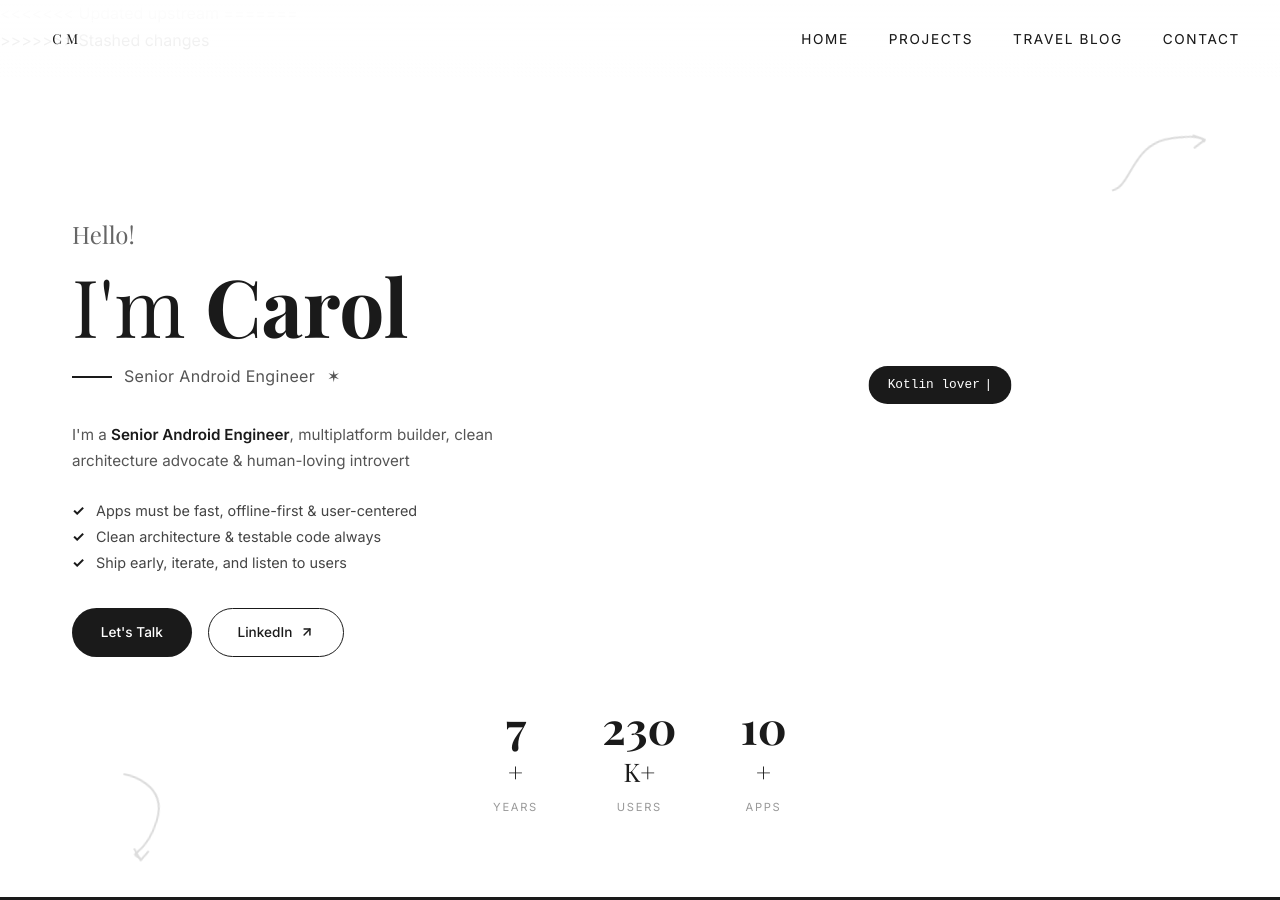
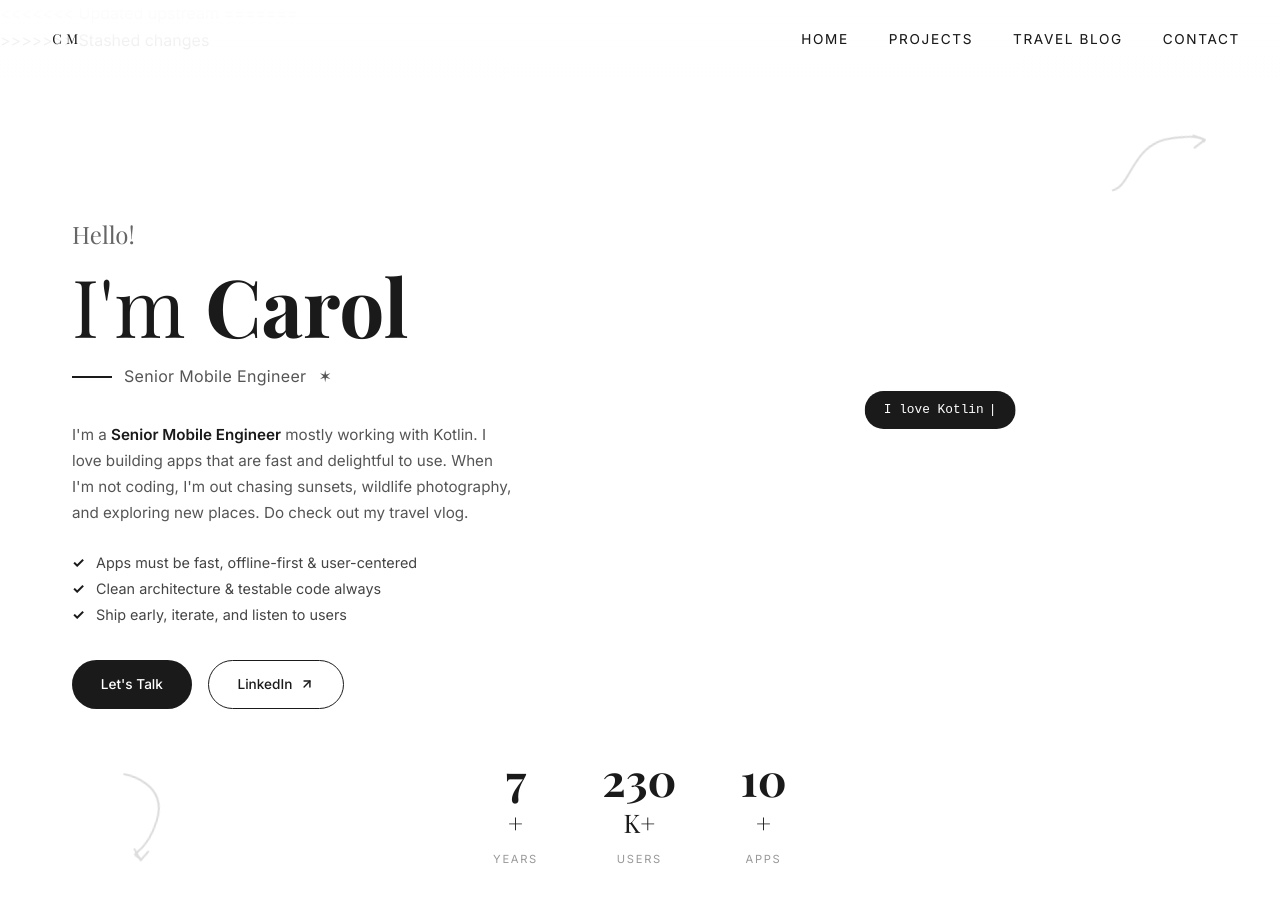
Before and after one commit to carolinemusyoka/portfolio, a Jekyll site: the page built from index.html, in a window 1280 px wide and 900 px high. Built offline with Jekyll 4.4.1, drawn with Linux system fonts in a browser that asks for light colours; some web fonts are replaced; some of the changed text lies outside the part shown.

Commit message:
a few more updates

```diff
--- a/assets/js/main.js
+++ b/assets/js/main.js
@@ -35,10 +35,10 @@ document.addEventListener('DOMContentLoaded', () => {
   const typedEl = document.getElementById('pf-typed');
   if (typedEl) {
     const phrases = [
-      'Hello',
-      'Kotlin lover',
-      'Building for Android',
-      'Shipping to Play Store'
+      'Hello Hello',
+      'I love Kotlin',
+      'I have been building for Android and Cross-platform',
+      'Shipping to Play Store as well'
     ];
     let phraseIdx = 0;
     let charIdx = 0;
--- a/index.html
+++ b/index.html
@@ -71,12 +71,12 @@ body_class: portfolio-page
       <h1 class="pf-hero-name">I'm <strong>Carol</strong></h1>
       <div class="pf-hero-role">
         <span class="pf-role-line"></span>
-        <span>Senior Android Engineer</span>
+        <span>Senior Mobile Engineer</span>
         <span class="pf-role-star">&#10038;</span>
       </div>
       <p class="pf-hero-bio">
-        I'm a <strong>Senior Android Engineer</strong>, multiplatform builder,
-        clean architecture advocate &amp; human-loving introvert
+       I'm a <strong>Senior Mobile Engineer</strong>  mostly working with Kotlin. I love building apps that are fast and delightful to use.
+        When I'm not coding, I'm out chasing sunsets, wildlife photography, and exploring new places. Do check out my travel vlog.
       </p>
       <ul class="pf-hero-values">
         <li>Apps must be fast, offline-first &amp; user-centered</li>
@@ -205,7 +205,7 @@ body_class: portfolio-page
         <p class="pf-exp-location">iKhokha &middot; South Africa</p>
       </div>
       <div class="pf-exp-right">
-        <span class="pf-exp-duration">JOB DURATION &middot; 2 YEARS</span>
+        <span class="pf-exp-duration">JOB DURATION &middot; 3 YEARS</span>
       </div>
     </div>
     <div class="pf-exp-detail pf-card-animate">
@@ -237,7 +237,7 @@ body_class: portfolio-page
         <p class="pf-exp-location">Adanian Labs Africa</p>
       </div>
       <div class="pf-exp-right">
-        <span class="pf-exp-duration">JOB DURATION &middot; 1 YEAR</span>
+        <span class="pf-exp-duration">JOB DURATION &middot; 2 YEAR</span>
       </div>
     </div>
     <div class="pf-exp-detail pf-card-animate">
```
